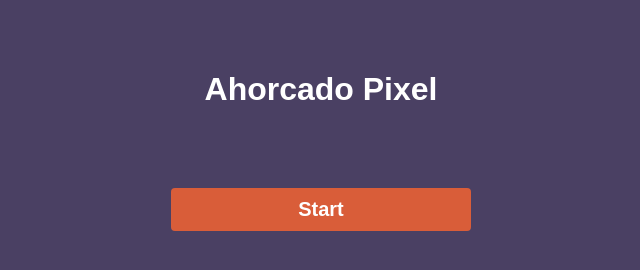
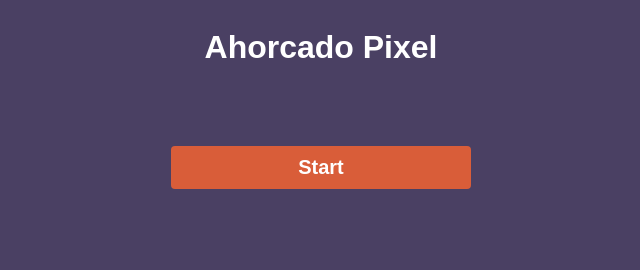
Before and after one commit to egiam/Ahorcado-ONE, a plain HTML site: page index.html in a window 1280 px wide. Shown: the whole page, without its empty margins (319-959 px from the left). Drawn offline with Linux system fonts and the light colour scheme; a web font is replaced by a local one.

Commit message:
Update style.css

```diff
--- a/style.css
+++ b/style.css
@@ -10,7 +10,7 @@ body {
     flex-direction: column;
     justify-content: center;
     align-items: center;
-    margin-top: 50px;
+    /* margin-top: 50px; */
 }
 
 #wordContainer {
```
